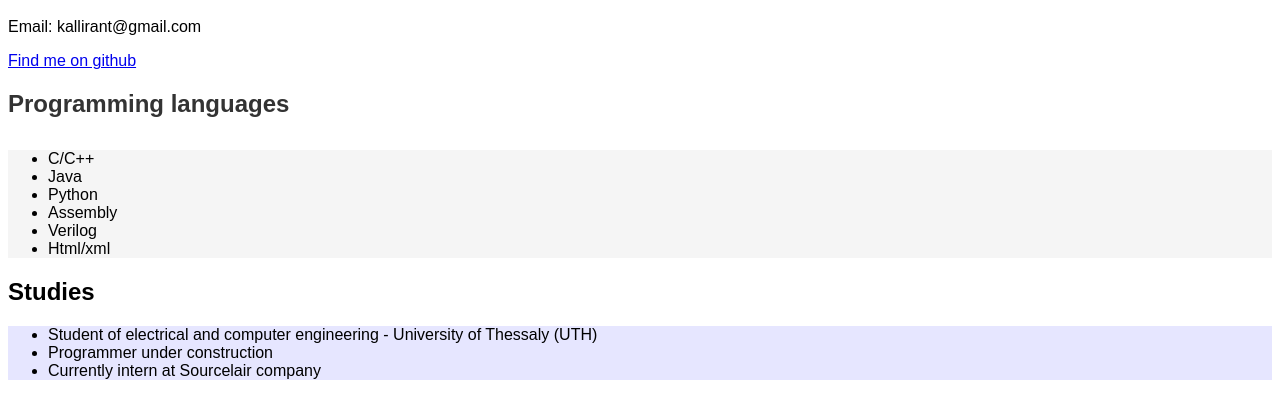
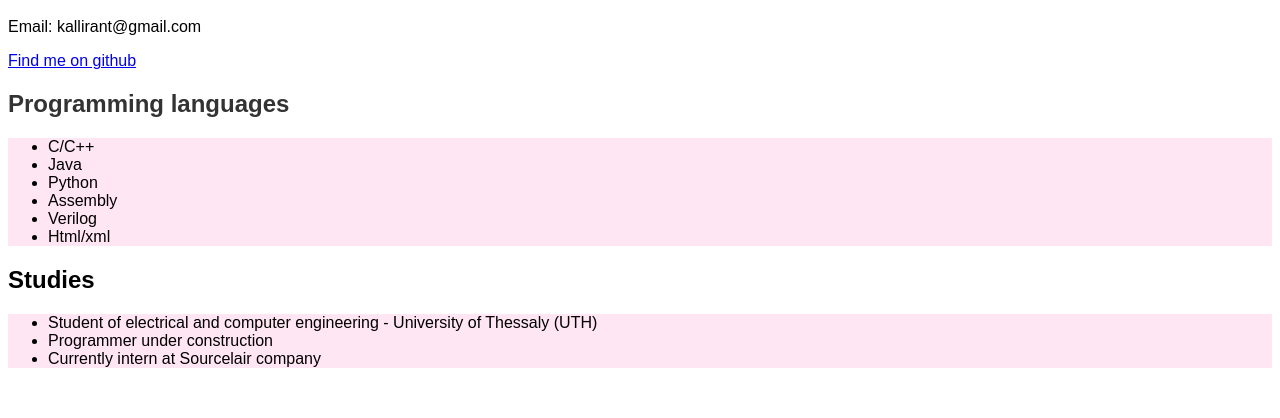
Before and after one commit to krantou/krantou.github.io, a plain HTML site: page index.html in a window 1280 px wide. Shown: the part 48-466 px from the top of the page. Drawn offline with Linux system fonts and the light colour scheme.

Commit message:
Update index.html

```diff
--- a/index.html
+++ b/index.html
@@ -10,14 +10,17 @@
         color: #333;
       }
       .lang_skills{
-        background: whitesmoke;
+        background: #ffe6f2;
       }
       .lang_skills li:first-child{
-        margin-top: 32px;
+        margin-top: 16px;
       }
 
       .studies{
-        background: #e6e6ff;
+        background: #ffe6f2;
+      }
+      .studies li:first-child{
+        margin-top: 16px;
       }
 
     </style>
```
